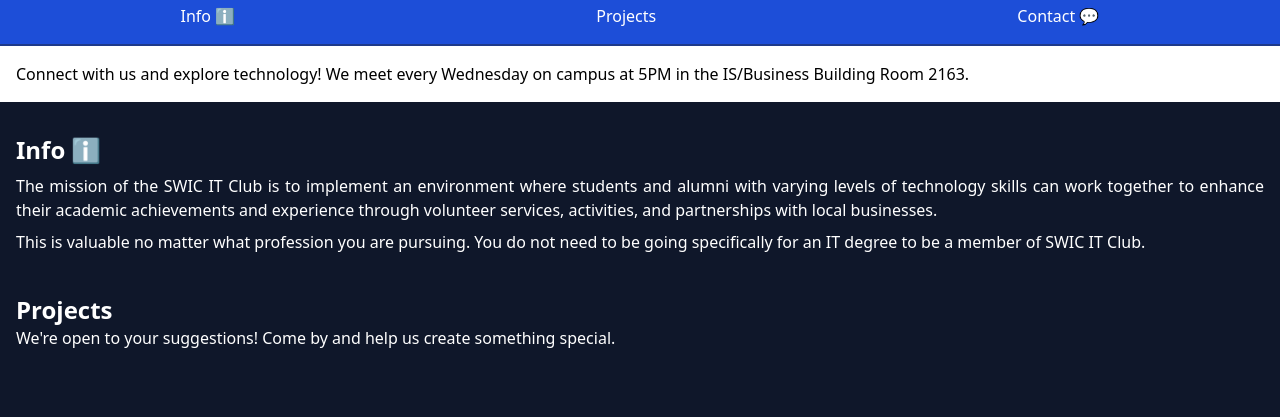
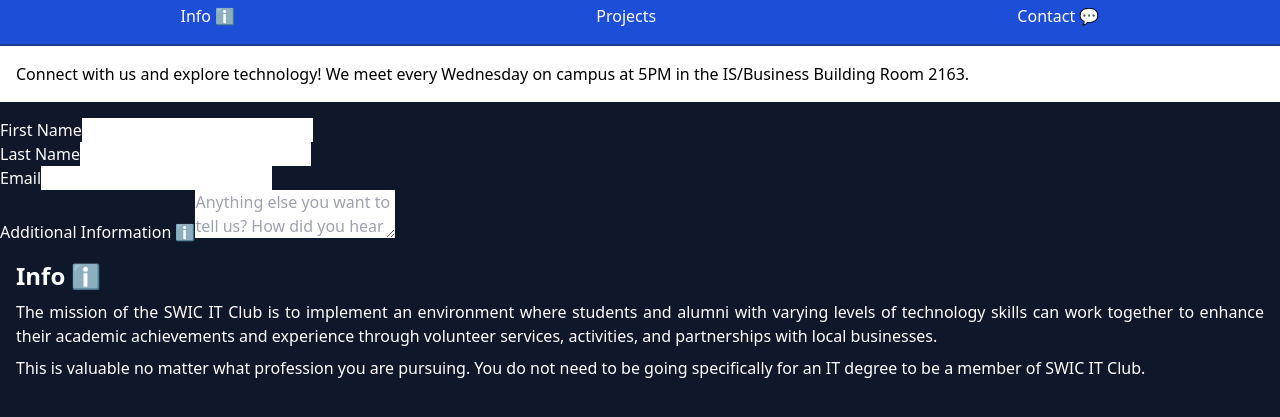
Before and after one commit to swicit/website-2, a website built with Vite: page index.html in a window 1280 px wide. Shown: the part 750-1167 px from the top of the page. Before the commit the page ends 1116 px from the top, so only its background shows below. Built offline with nearby package versions, Linux system fonts and the light colour scheme.

Commit message:
Add HTML for form

```diff
--- a/index.html
+++ b/index.html
@@ -32,6 +32,18 @@
         campus at 5PM in the IS/Business Building Room 2163.
       </header>
 
+      <form>
+        <div><label for="">First Name</label><input type="text" /></div>
+        <div><label for="">Last Name</label><input type="text" /></div>
+        <div><label for="">Email</label><input type="email" /></div>
+        <div>
+          <label for="">Additional Information ℹ️</label
+          ><textarea
+            placeholder="Anything else you want to tell us? How did you hear about us?"
+          ></textarea>
+        </div>
+      </form>
+
       <section id="info">
         <h2 class="font-bold text-2xl">Info ℹ️</h2>
         <p class="my-2 text-justify">
```
